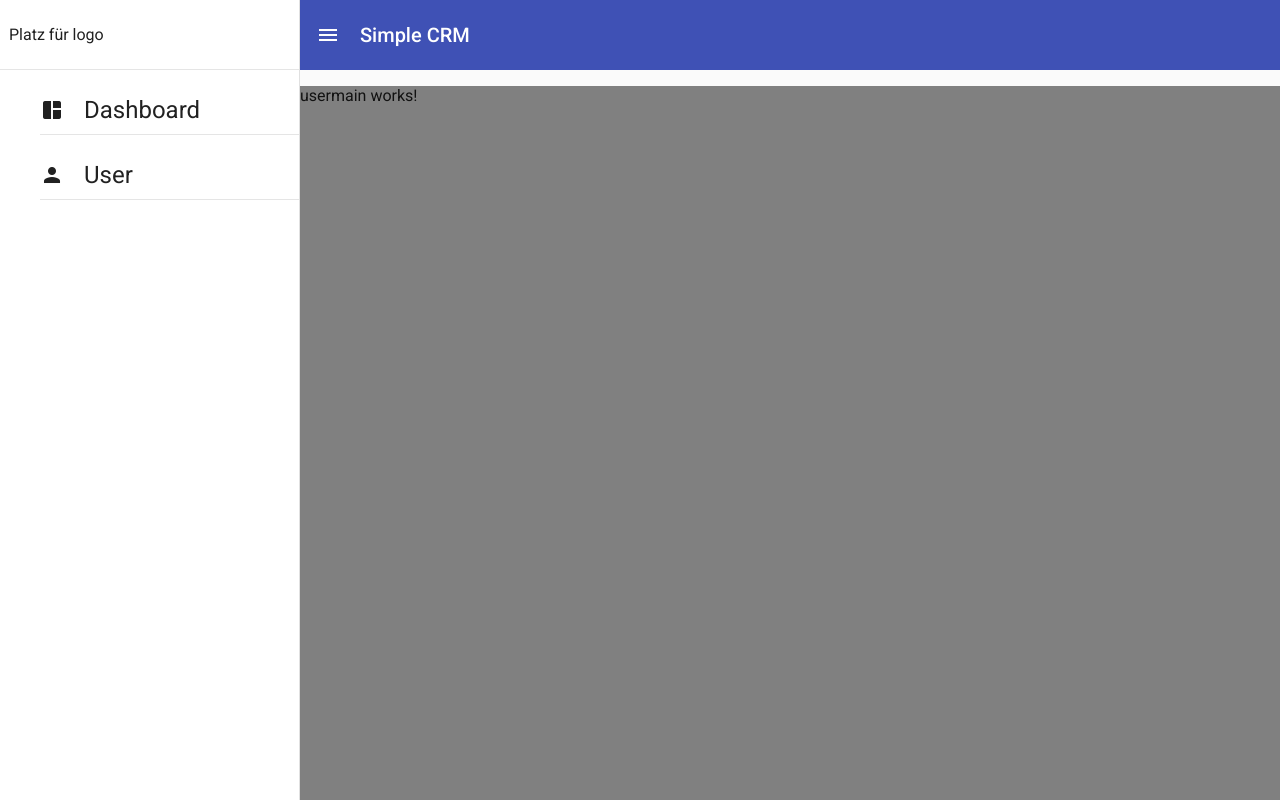
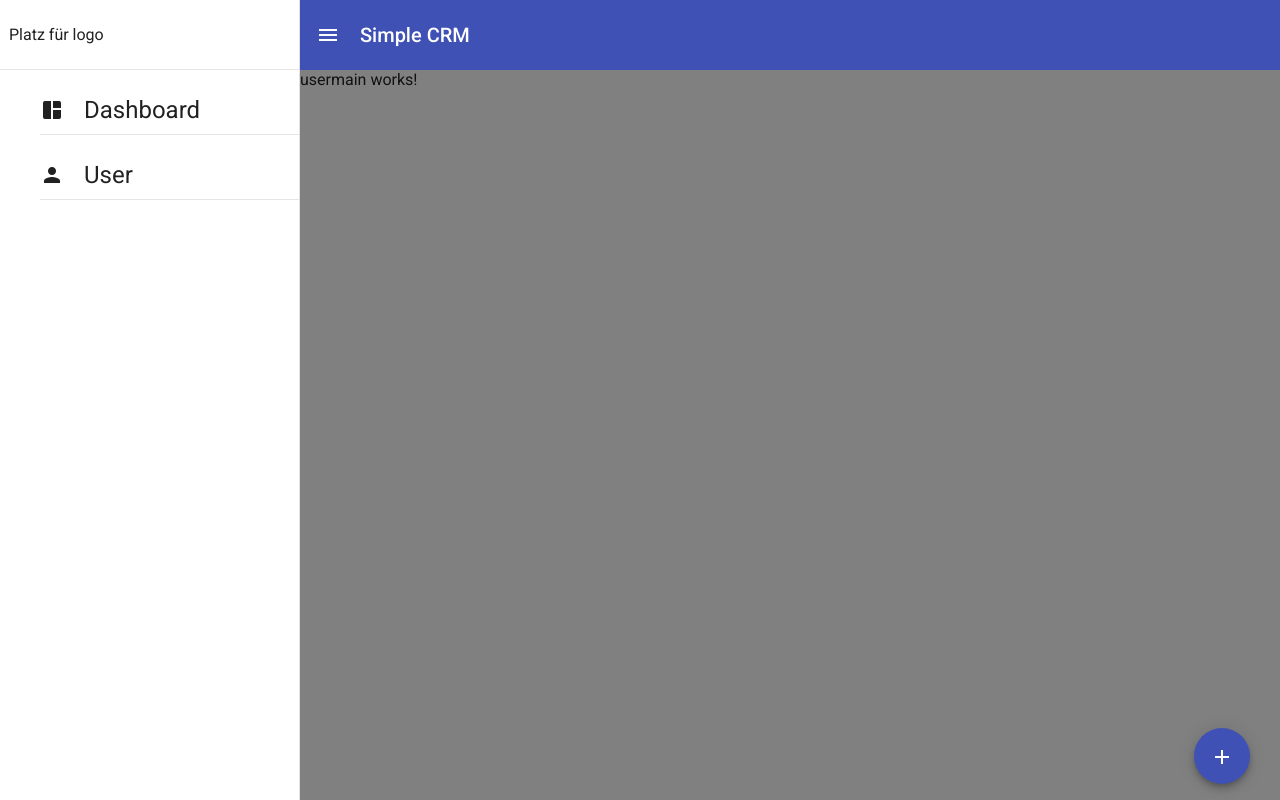
Before and after one commit to Ephistotelis/simple-crm, an Angular app: page /usermain in a window 1280 px wide. Built offline with nearby package versions, Linux system fonts and the light colour scheme.

Commit message:
added user-add-dialog

```diff
--- a/src/app/app.component.html
+++ b/src/app/app.component.html
@@ -15,7 +15,7 @@
     <div class="sidenav-content">
         <mat-toolbar color="primary">
             <mat-toolbar-row class="toolbar-row">
-                <mat-icon class="mat-icon" (click)="drawer.toggle()">menu</mat-icon>
+                <mat-icon class="mat-icon" (click)="drawer.toggle()" id="menu">menu</mat-icon>
                 <span>Simple CRM</span>
             </mat-toolbar-row>
         </mat-toolbar>
--- a/src/app/app.component.scss
+++ b/src/app/app.component.scss
@@ -5,6 +5,11 @@
     }
     .toolbar-row {
         height: 70px;
+        #menu {
+            &:hover {
+                transform: scale(1.2);
+            }
+        }
     }
     .sidenav-content {
         position: sticky;
@@ -29,8 +34,11 @@
         cursor: pointer;
         &:hover {
             transform: scale(1.2);
+            background-color: rgba(0, 0, 0, 0.1);
+            border-radius: 10px;
             mat-icon {
                 transform: scale(1.4);
+                margin-left: 10px;
             }
         }
     }
--- a/src/app/dashboardmain/dashboardmain.component.html
+++ b/src/app/dashboardmain/dashboardmain.component.html
@@ -1 +1 @@
-<p>dashboardmain works!</p>
+<p id="testid">dashboardmain works!</p>
--- a/src/app/dashboardmain/dashboardmain.component.scss
+++ b/src/app/dashboardmain/dashboardmain.component.scss
@@ -0,0 +1,3 @@
+#testid {
+    margin: 0;
+}
--- /dev/null
+++ b/src/app/useradddialog/useradddialog.component.html
@@ -0,0 +1 @@
+<p>useradddialog works! TESTESTEST</p>
--- /dev/null
+++ b/src/app/useradddialog/useradddialog.component.ts
@@ -0,0 +1,17 @@
+import { Component, OnInit } from '@angular/core';
+import { MatDialogRef } from '@angular/material/dialog';
+import { UsermainComponent } from '../usermain/usermain.component';
+
+@Component({
+  selector: 'app-useradddialog',
+  templateUrl: './useradddialog.component.html',
+  styleUrls: ['./useradddialog.component.scss']
+})
+export class UseradddialogComponent implements OnInit {
+
+  constructor(public dialogRef: MatDialogRef<UsermainComponent>) { }
+
+  ngOnInit(): void {
+  }
+
+}
--- a/src/app/usermain/usermain.component.html
+++ b/src/app/usermain/usermain.component.html
@@ -1 +1,6 @@
-<p>usermain works!</p>
+<p id="testid">usermain works!</p>
+<div class="add-user-btn">
+    <button mat-fab color="primary" matTooltip="Add User" [matTooltipPosition]="'left'" (click)="openDialog('0ms', '0ms')">
+      <mat-icon>add</mat-icon>
+    </button>
+</div>
--- a/src/app/usermain/usermain.component.scss
+++ b/src/app/usermain/usermain.component.scss
@@ -0,0 +1,10 @@
+.add-user-btn {
+    position: absolute;
+    right: 30px;
+    bottom: 16px;
+    z-index: 1;
+}
+
+#testid {
+    margin: 0;
+}
--- a/src/app/usermain/usermain.component.ts
+++ b/src/app/usermain/usermain.component.ts
@@ -1,4 +1,6 @@
 import { Component, OnInit } from '@angular/core';
+import { MatDialog } from '@angular/material/dialog';
+import { UseradddialogComponent } from '../useradddialog/useradddialog.component';
 
 @Component({
   selector: 'app-usermain',
@@ -7,7 +9,15 @@ import { Component, OnInit } from '@angular/core';
 })
 export class UsermainComponent implements OnInit {
 
-  constructor() { }
+  constructor(public dialog: MatDialog) { }
+
+  openDialog(enterAnimationDuration: string, exitAnimationDuration: string): void {
+    this.dialog.open(UseradddialogComponent, {
+      width: '250px',
+      enterAnimationDuration,
+      exitAnimationDuration,
+    });
+  }
 
   ngOnInit(): void {
   }
```
Also changed, not shown: src/app/app.module.ts (+10 -2 lines), src/app/useradddialog/useradddialog.component.scss (added), 1 other file (tests, documents, lock files or other folders).
